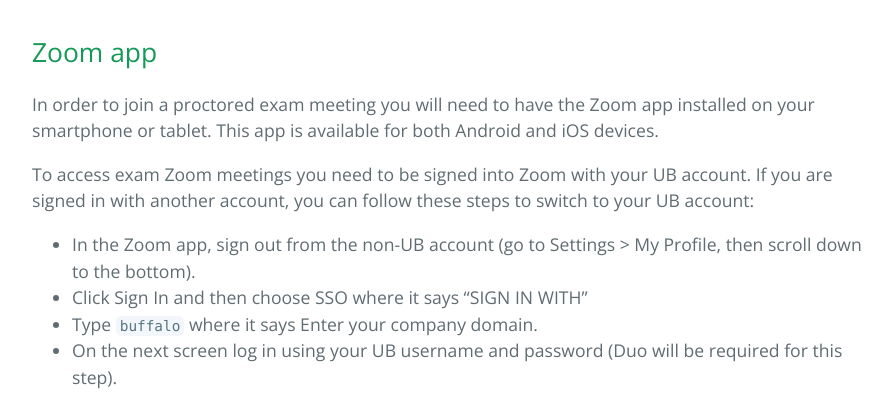
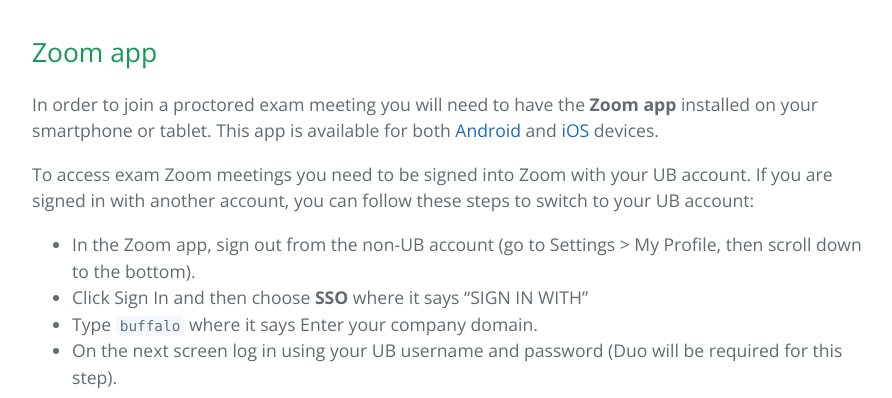
Before and after one commit to ub-math/exam_guides, a Jekyll site: the page built from docs/index.md, in a window 1280 px wide and 900 px high, scrolled down 683 px. Shown: the part 168-566 px from the top of the window, without its empty margins (192-1084 px from the left). Built offline with Jekyll 4.4.1, drawn with Linux system fonts in a browser that asks for light colours; our own code applies the rules of GitHub Pages for plain Markdown files; part of the change alters nothing that is shown.

````diff
--- a/docs/index.md
+++ b/docs/index.md
@@ -29,18 +29,20 @@ Math Department staff members proctor the exams via your smartphone/tablet camer
 
 ## Zoom app
 
-In order to join a proctored exam meeting you will need to have the Zoom app installed on your smartphone or tablet.
-This app is available for both  Android and iOS devices.
+In order to join a proctored exam meeting you will need to have the **Zoom app** installed on your smartphone or tablet.
+This app is available for both  [Android](https://play.google.com/store/apps/details?id=us.zoom.videomeetings&hl=en_US)
+and [iOS](https://apps.apple.com/us/app/zoom-cloud-meetings/id546505307) devices.
 
 To access exam Zoom meetings you need to be signed into Zoom
 with your UB account. If you are signed in with another account, you can follow these steps to switch to your UB account:
 
 * In the Zoom app, sign out from the non-UB account (go to Settings > My Profile, then scroll down to the bottom).
-* Click Sign In and then choose SSO where it says "SIGN IN WITH"
+* Click Sign In and then choose **SSO** where it says "SIGN IN WITH"
 * Type ```buffalo``` where it says Enter your company domain.
 * On the next screen log in using your UB username and password (Duo will be required for this step).
 
-Here is a [short video](https://ub.hosted.panopto.com/Panopto/Pages/Viewer.aspx?id=d26e3813-f3d1-4ed7-bae5-ac50012bc2e9) demonstrating the above steps.
+Here is a [short video](https://ub.hosted.panopto.com/Panopto/Pages/Viewer.aspx?id=d26e3813-f3d1-4ed7-bae5-ac50012bc2e9){:target="_blank" rel="noopener"}
+demonstrating the above steps.
 
 ## Microsoft Office Lens
 
````
